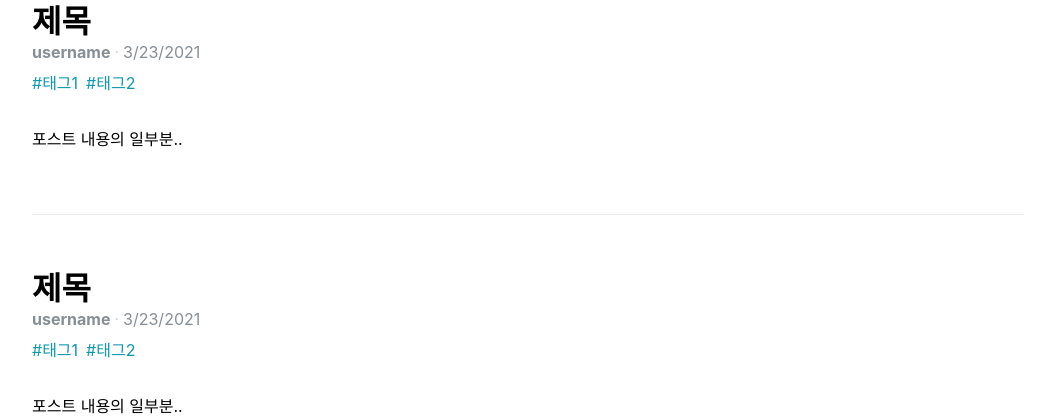
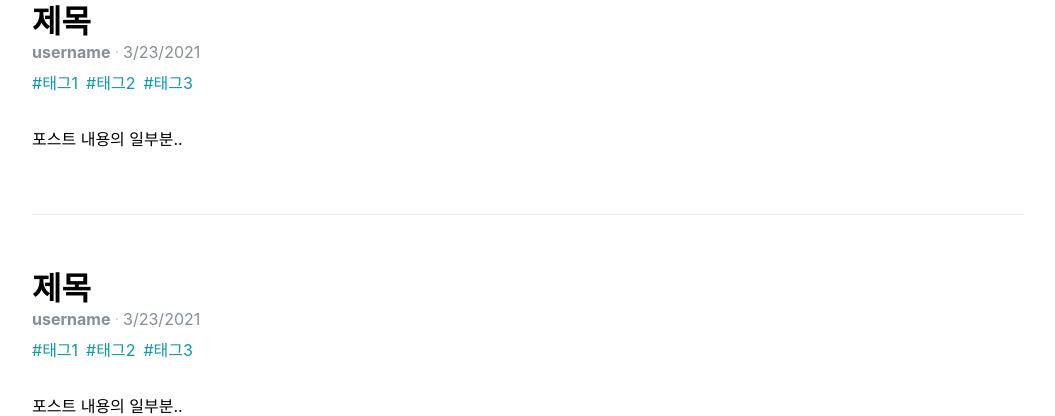
Before and after one commit to twozeronine/post-blog-client, a React (Create React App) app: page / in a window 1280 px wide. Shown: the part 244-660 px from the top of the page, without its empty margins (112-1167 px from the left). Built offline with nearby package versions, Linux system fonts and the light colour scheme.

Commit message:
중복되는 코드 제거위해 common에 SubInfo / Tags 작성

```diff
--- /dev/null
+++ b/src/components/common/SubInfo.js
@@ -0,0 +1,36 @@
+import React from "react";
+import { Link } from "react-router-dom";
+import styled, { css } from "styled-components";
+import palette from "../../lib/styles/palette";
+
+const SubInfoBlock = styled.div`
+  ${(props) =>
+    props.hasMarginTop &&
+    css`
+      margin-top: 1rem;
+    `}
+  color:${palette.gray[6]};
+
+  /* span 사이에 가운뎃점 문자 보여 주기 */
+  span + span:before {
+    color: ${palette.gray[4]};
+    padding-left: 0.25rem;
+    padding-right: 0.25rem;
+    content: "\\B7"; /* 가운뎃점 문자 */
+  }
+`;
+
+const SubInfo = ({ username, publishedDate, hasMarginTop }) => {
+  return (
+    <SubInfoBlock hasMarginTop={hasMarginTop}>
+      <span>
+        <b>
+          <Link to={`/@${username}`}>{username}</Link>
+        </b>
+      </span>
+      <span>{new Date(publishedDate).toLocaleDateString()}</span>
+    </SubInfoBlock>
+  );
+};
+
+export default SubInfo;
--- /dev/null
+++ b/src/components/common/Tags.js
@@ -0,0 +1,31 @@
+import React from "react";
+import { Link } from "react-router-dom";
+import styled from "styled-components";
+import palette from "../../lib/styles/palette";
+
+const TagsBlock = styled.div`
+  margin-top: 0.5rem;
+  .tag {
+    display: inline-block;
+    color: ${palette.cyan[7]};
+    text-decoration: none;
+    margin-right: 0.5rem;
+    &:hover {
+      color: ${palette.cyan[6]};
+    }
+  }
+`;
+
+const Tags = ({ tags }) => {
+  return (
+    <TagsBlock>
+      {tags.map((tag) => (
+        <Link className="tag" to={`/?tag=${tag}`} key={tag}>
+          #{tag}
+        </Link>
+      ))}
+    </TagsBlock>
+  );
+};
+
+export default Tags;
--- a/src/components/post/PostList.js
+++ b/src/components/posts/PostList.js
@@ -3,6 +3,8 @@
 import Responsive from "../common/Responsive";
 import Button from "../common/Button";
 import palette from "../../lib/styles/palette";
+import SubInfo from "../common/SubInfo";
+import Tags from "../common/Tags";
 
 const PostListBlock = styled(Responsive)`
   margin-top: 3rem;
@@ -40,46 +42,12 @@
   }
 `;
 
-const SubInfo = styled.div`
-  /* margin-top: 1rem; */
-  color: ${palette.gray[6]};
-
-  /* span 사이에 가운뎃점 문자 보여 주기 */
-  span + span:before {
-    color: ${palette.gray[4]};
-    padding-left: 0.25rem;
-    padding-right: 0.25rem;
-    content: "\\B7"; /* 가운뎃점 문자 */
-  }
-`;
-
-const Tags = styled.div`
-  margin-top: 0.5rem;
-  .tag {
-    display: inline-block;
-    color: ${palette.cyan[7]};
-    text-decoration: none;
-    margin-right: 0.5rem;
-    &:hover {
-      color: ${palette.cyan[6]};
-    }
-  }
-`;
-
 const PostItem = () => {
   return (
     <PostItemBlock>
       <h2>제목</h2>
-      <SubInfo>
-        <span>
-          <b>username</b>
-        </span>
-        <span>{new Date().toLocaleDateString()}</span>
-      </SubInfo>
-      <Tags>
-        <div className="tag">#태그1</div>
-        <div className="tag">#태그2</div>
-      </Tags>
+      <SubInfo username="username" publishedDate={new Date()} />
+      <Tags tags={["태그1", "태그2", "태그3"]} />
       <p>포스트 내용의 일부분..</p>
     </PostItemBlock>
   );
--- a/src/pages/PostListPage.js
+++ b/src/pages/PostListPage.js
@@ -1,6 +1,6 @@
 import React from "react";
 import HeaderContainer from "../containers/common/HeaderContainer";
-import PostList from "../components/post/PostList";
+import PostList from "../components/posts/PostList";
 
 const PostListPage = () => {
   return (
```
